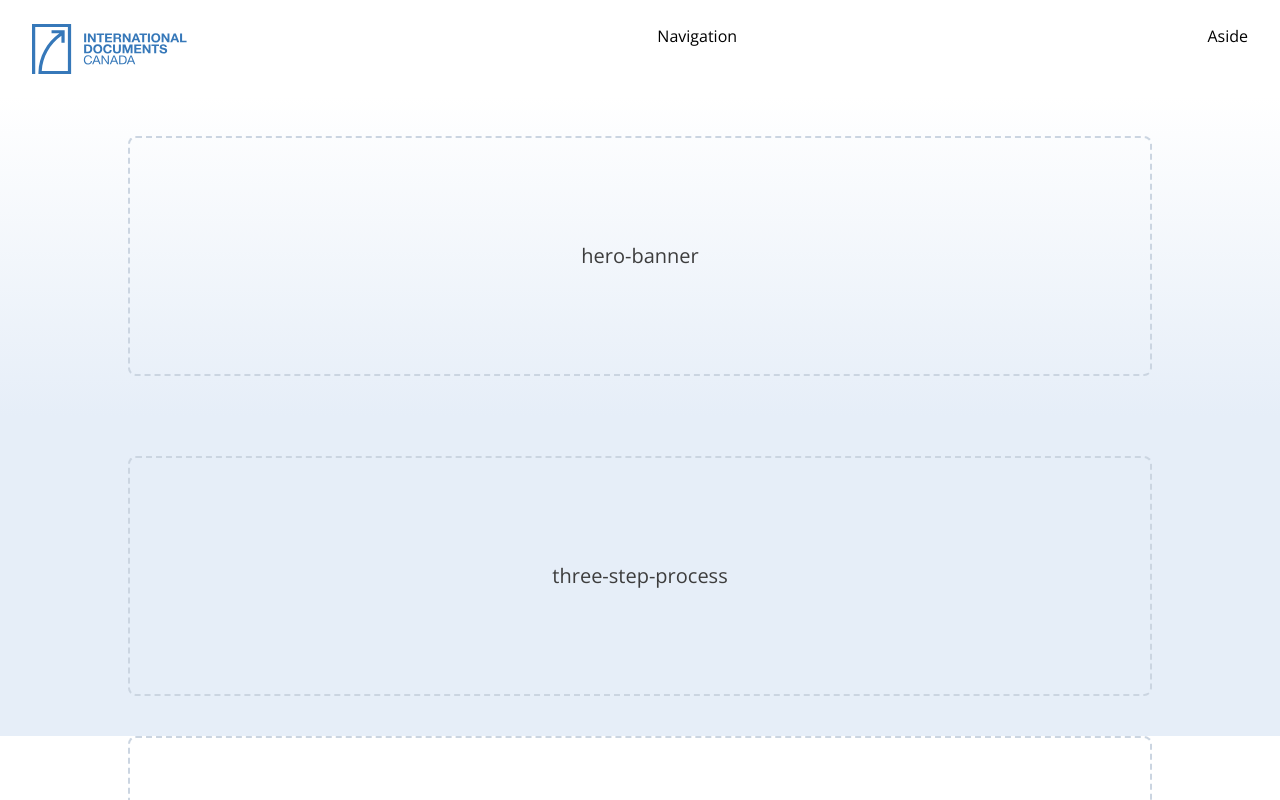
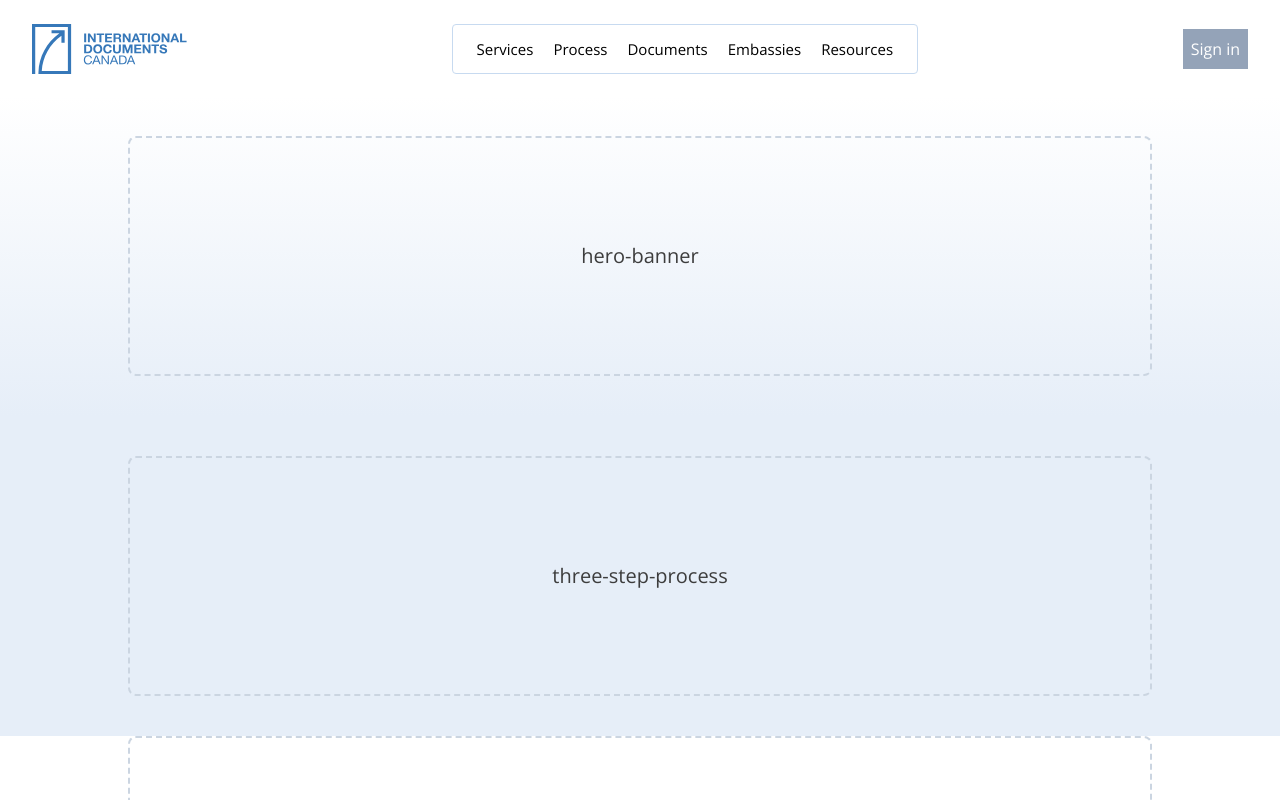
Before and after one commit to troychaplin/idc-prototypes, a Next.js app: page / in a window 1280 px wide. Shown: the top 800 px of the page. Built offline with nearby package versions, Linux system fonts and the light colour scheme.

Commit message:
add: site navigation

```diff
--- a/app/globals.css
+++ b/app/globals.css
@@ -1,8 +1,6 @@
 @tailwind base;
 @tailwind components;
 @tailwind utilities;
-
-/* @import "../styles/typography.css"; */
 
 /* Other Styles */
 @import "../styles/images.css";
@@ -13,3 +11,4 @@
 /* Global Classes */
 @import "../components/Button/styles.css";
 @import "../components/Card/styles.css";
+@import "../components/Header/styles.css";
--- a/blocks/SiteHeader.tsx
+++ b/blocks/SiteHeader.tsx
@@ -6,7 +6,7 @@ import Link from "next/link";
 export const SiteHeader = () => {
   return (
     <Header>
-      <Link href="/">
+      <Link href="/" aria-label="Go to homepage">
         <Header.SiteLogo />
       </Link>
       <Header.Navigation />
--- a/components/Header/Aside.tsx
+++ b/components/Header/Aside.tsx
@@ -1,5 +1,9 @@
 import React from "react";
 
 export const Aside = () => {
-  return <p>Aside</p>;
+  return (
+    <div className="flex items-center">
+      <button className="p-2 text-white bg-slate-400">Sign in</button>
+    </div>
+  );
 };
--- a/components/Header/Navigation.tsx
+++ b/components/Header/Navigation.tsx
@@ -1,5 +1,25 @@
 import React from "react";
 
 export const Navigation = () => {
-  return <p>Navigation</p>;
+  return (
+    <div className="flex items-center px-6 border border-solid rounded border-idc-blue-200">
+      <ul className="flex gap-5 text-[15px] text-black">
+        <li className="idc-navitem">
+          <a href="#">Services</a>
+        </li>
+        <li className="idc-navitem">
+          <a href="#">Process</a>
+        </li>
+        <li className="idc-navitem">
+          <a href="#">Documents</a>
+        </li>
+        <li className="idc-navitem">
+          <a href="#">Embassies</a>
+        </li>
+        <li className="idc-navitem">
+          <a href="#">Resources</a>
+        </li>
+      </ul>
+    </div>
+  );
 };
--- a/components/Header/index.tsx
+++ b/components/Header/index.tsx
@@ -31,7 +31,7 @@ const HeaderContainer = ({ children }: HeaderProps) => {
 
   return (
     <header
-      className={`fixed top-0 z-50 w-full px-6 py-5 bg-white idc-header ui-max-w-child-5xl md:px-8 md:py-6 transition-opacity duration-500 ${
+      className={`fixed top-0 z-50 w-full px-6 py-5 bg-white idc-header ui-max-w-child-7xl md:px-8 md:py-6 transition-opacity duration-500 ${
         visible ? "opacity-100" : "opacity-0 pointer-events-none"
       }`}
     >
--- /dev/null
+++ b/components/Header/styles.css
@@ -0,0 +1,6 @@
+.idc-navitem a {
+  @apply px-3 py-1 rounded;
+}
+.idc-navitem a:hover {
+  @apply bg-idc-blue-50;
+}
```
